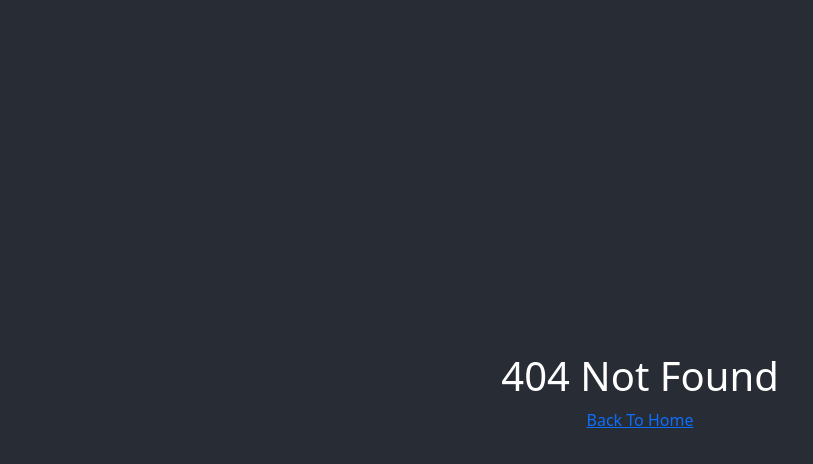
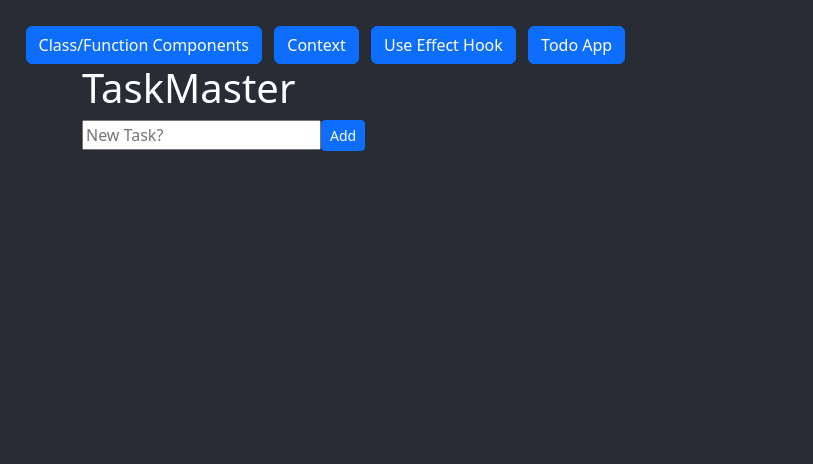
Before and after one commit to PhucNguyenHDW/reactjs-training-2, a React (Create React App) app: page /todo-app in a window 1280 px wide. Before the commit this address had no page. Shown: the top 464 px of the page, without its empty margins (0-813 px from the left). Built offline with nearby package versions, Linux system fonts and the light colour scheme.

Commit message:
Add UI todo app

```diff
--- /dev/null
+++ b/db.json
@@ -0,0 +1,19 @@
+{
+    "posts": [
+        {
+            "id": 1,
+            "title": "json-server",
+            "author": "typicode"
+        }
+    ],
+    "comments": [
+        {
+            "id": 1,
+            "body": "some comment",
+            "postId": 1
+        }
+    ],
+    "profile": {
+        "name": "typicode"
+    }
+}
--- a/package.json
+++ b/package.json
@@ -11,13 +11,17 @@
     "@types/react": "^18.0.28",
     "@types/react-dom": "^18.0.11",
     "bootstrap": "^5.2.3",
+    "json-server": "^0.17.2",
     "localforage": "^1.10.0",
     "match-sorter": "^6.3.1",
     "react": "^18.2.0",
     "react-bootstrap": "^2.7.2",
     "react-dom": "^18.2.0",
+    "react-redux": "^8.0.5",
     "react-router-dom": "^6.8.2",
     "react-scripts": "5.0.1",
+    "redux-saga": "^1.2.2",
+    "redux-thunk": "^2.4.2",
     "sort-by": "^1.2.0",
     "typescript": "^4.9.5",
     "web-vitals": "^2.1.4"
@@ -48,6 +52,7 @@
     ]
   },
   "devDependencies": {
+    "@types/react-redux": "^7.1.25",
     "@typescript-eslint/eslint-plugin": "^5.54.0",
     "@typescript-eslint/parser": "^5.54.0",
     "eslint": "^8.35.0",
--- a/src/App.tsx
+++ b/src/App.tsx
@@ -26,14 +26,17 @@ function App() {
       <Button className="mr-1p" onClick={() => navigate('/context')}>
         Context
       </Button>
-      <Button className="mr-1p" onClick={() => navigate('/login')}>
+      {/* <Button className="mr-1p" onClick={() => navigate('/login')}>
         Login
-      </Button>
+      </Button> */}
       <Button
         className="mr-1p"
         onClick={() => navigate('/use-effect-learning')}
       >
         Use Effect Hook
+      </Button>
+      <Button className="mr-1p" onClick={() => navigate('/todo-app')}>
+        Todo App
       </Button>
       <Outlet></Outlet>
     </div>
--- /dev/null
+++ b/src/components/TodoApp/TodoApp.css
@@ -0,0 +1,3 @@
+.container {
+    color: white
+}
--- /dev/null
+++ b/src/components/TodoApp/TodoApp.jsx
@@ -0,0 +1,73 @@
+import React, { useState } from 'react'
+import './TodoApp.css'
+import { Button } from 'react-bootstrap'
+
+const TodoApp = () => {
+  const [input, setInput] = useState('')
+  const [task, setTask] = useState([])
+
+  const add = () => {
+    if (input === '') return
+    setTask([
+      ...task,
+      {
+        text: input,
+        isRead: false
+      }
+    ])
+    setInput('')
+  }
+
+  const remove = (index) => {
+    setTask(task.filter((_item, i) => i !== index))
+  }
+
+  const toggleChecked = (index) => {
+    const obj = {
+      ...task[index]
+    }
+    obj.isRead = !obj.isRead
+    setTask([...task.slice(0, index), obj].concat(task.slice(index + 1)))
+  }
+
+  return (
+    <div className="container">
+      <h1 className="heading">TaskMaster</h1>
+      <div className="d-flex align-items-center">
+        <input
+          placeholder="New Task?"
+          className="in-text"
+          onChange={(e) => setInput(e.target.value)}
+          value={input}
+        />
+        <Button size="sm" variant="primary" onClick={add}>
+          Add
+        </Button>
+      </div>
+      <div>
+        {task.map((item, i) => (
+          <div key={i}>
+            <span
+              className="span-map"
+              style={{ textDecoration: item.isRead && 'line-through' }}
+            >
+              {item.text}
+            </span>
+            <input
+              className="check"
+              type="checkbox"
+              checked={item.isRead}
+              onClick={() => toggleChecked(i)}
+              readOnly
+            />
+            <button className="delete-btn" onClick={() => remove(i)}>
+              Delete
+            </button>
+          </div>
+        ))}
+      </div>
+    </div>
+  )
+}
+
+export default TodoApp
--- a/src/router/Router.tsx
+++ b/src/router/Router.tsx
@@ -11,6 +11,8 @@ import ContextComponent from './../components/ContextComponents/ContextComponent
 import Login from '../components/Auth/Login'
 // learn useEffect hook
 import UseEffectComponent from '../components/UseEffectComponent/UseEffectComponent'
+// todo app
+import TodoApp from '../components/TodoApp/TodoApp'
 
 const router = createBrowserRouter([
   {
@@ -32,6 +34,11 @@ const router = createBrowserRouter([
         path: '/use-effect-learning',
         element: <UseEffectComponent />,
         errorElement: <Page404 />
+      },
+      {
+        path: '/todo-app',
+        element: <TodoApp />,
+        errorElement: <Page404 />
       }
     ]
   },
```
